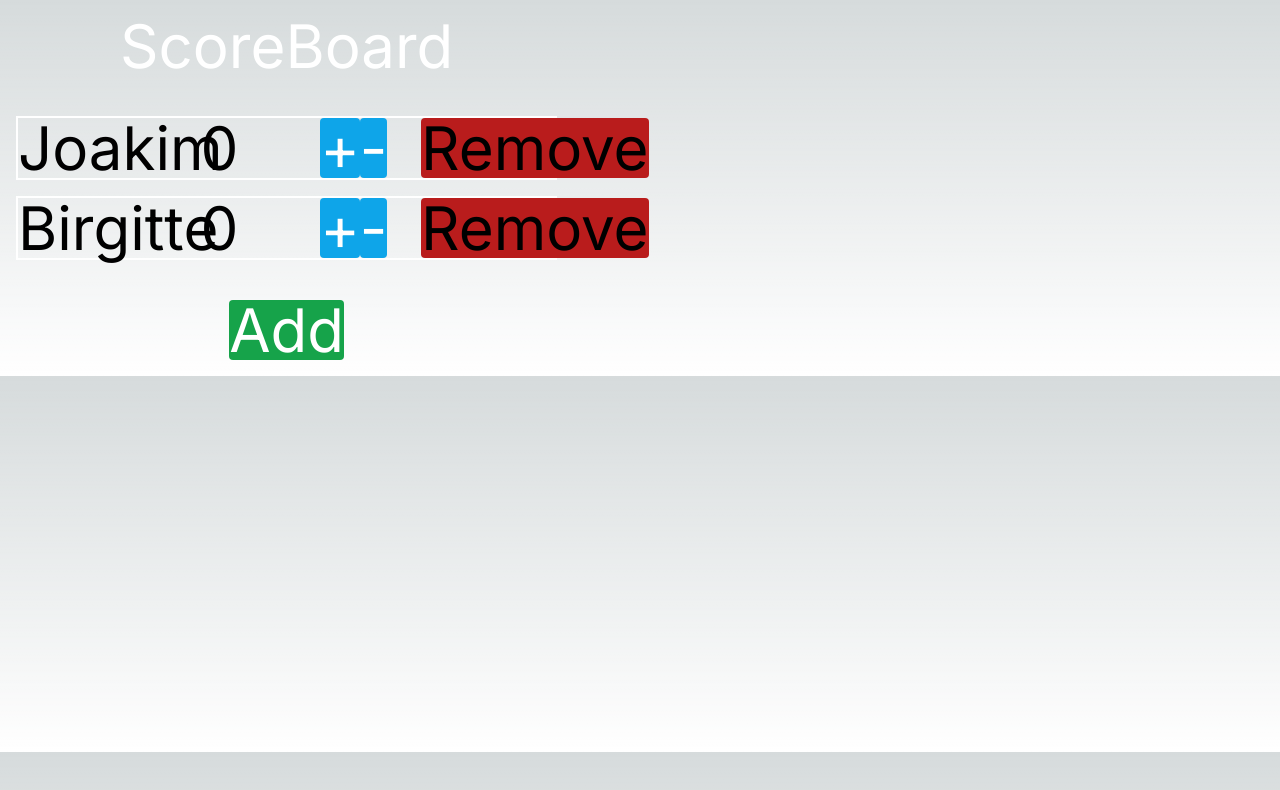
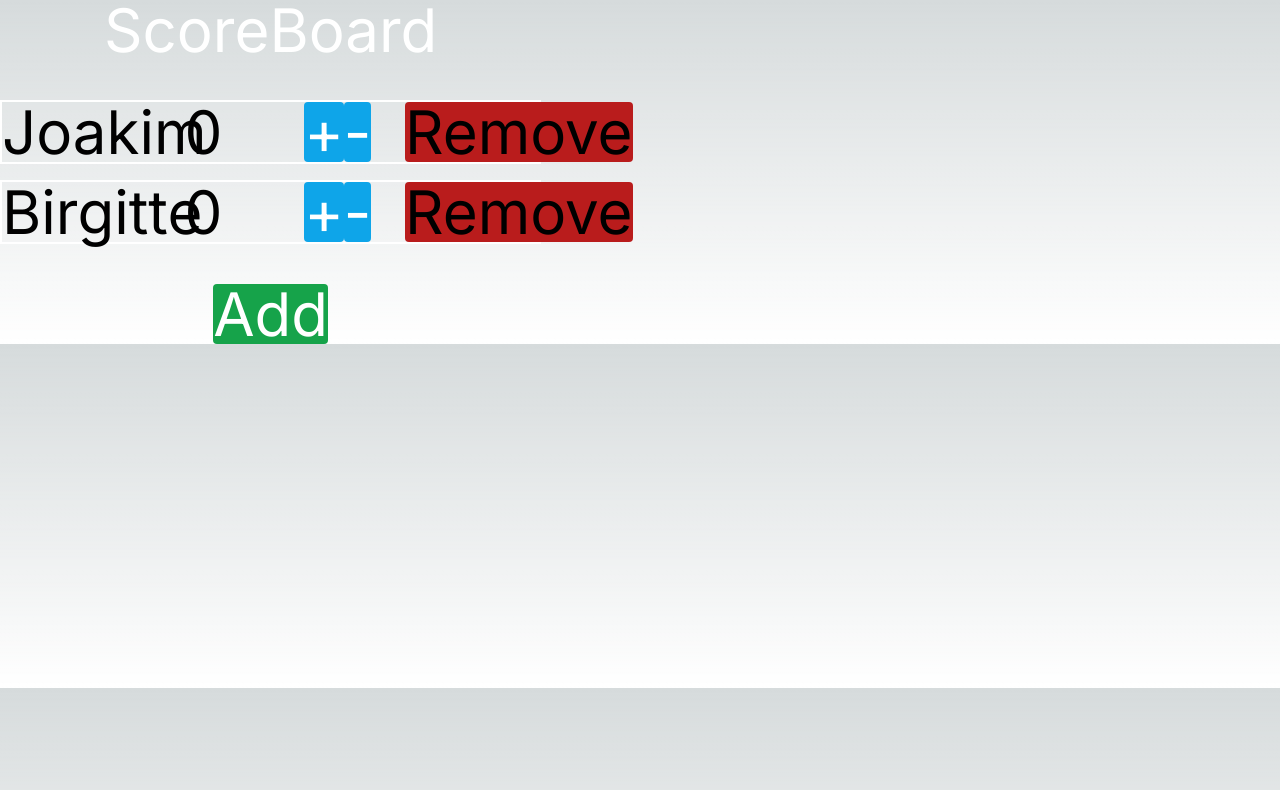
Before and after one commit to MikAoJk/scoreboard, a Next.js app: page / in a window 1280 px wide. Shown: the top 790 px of the page. Built offline with nearby package versions, Linux system fonts and the light colour scheme.

Commit message:
Update ScoreBoard.tsx

```diff
--- a/src/components/ScoreBoard.tsx
+++ b/src/components/ScoreBoard.tsx
@@ -60,7 +60,7 @@ const ScoreBoard = () => {
     }
 
     return (
-        <div className="p-4 text-center">
+        <div className="text-center">
             <h1 className="text-white">ScoreBoard</h1>
             <ScoreCard players={players} onChangRemovePlayer={removePlayerHandler}/>
             <AddPlayer onChangAddPlayer={addPlayerHandler} numberOfPlayers={players.length}/>
```
